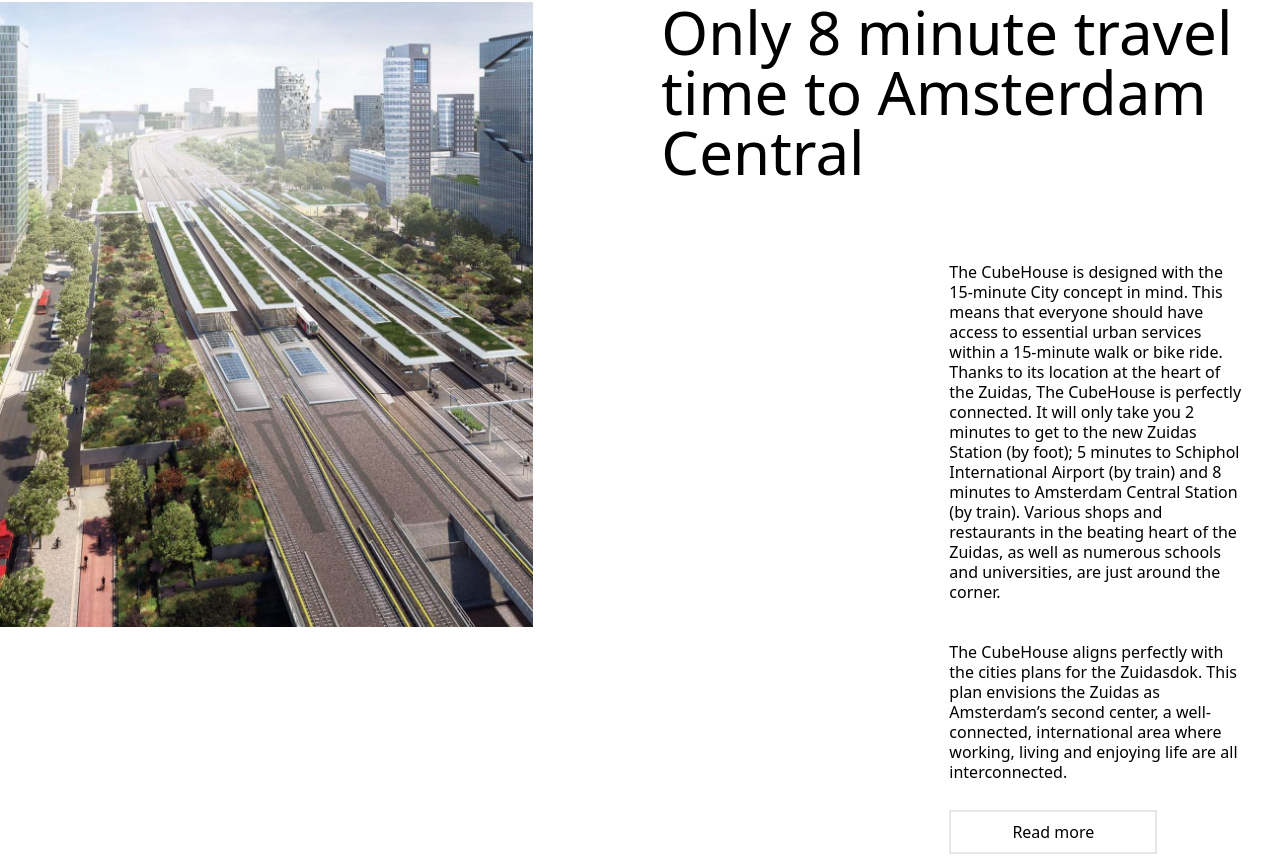
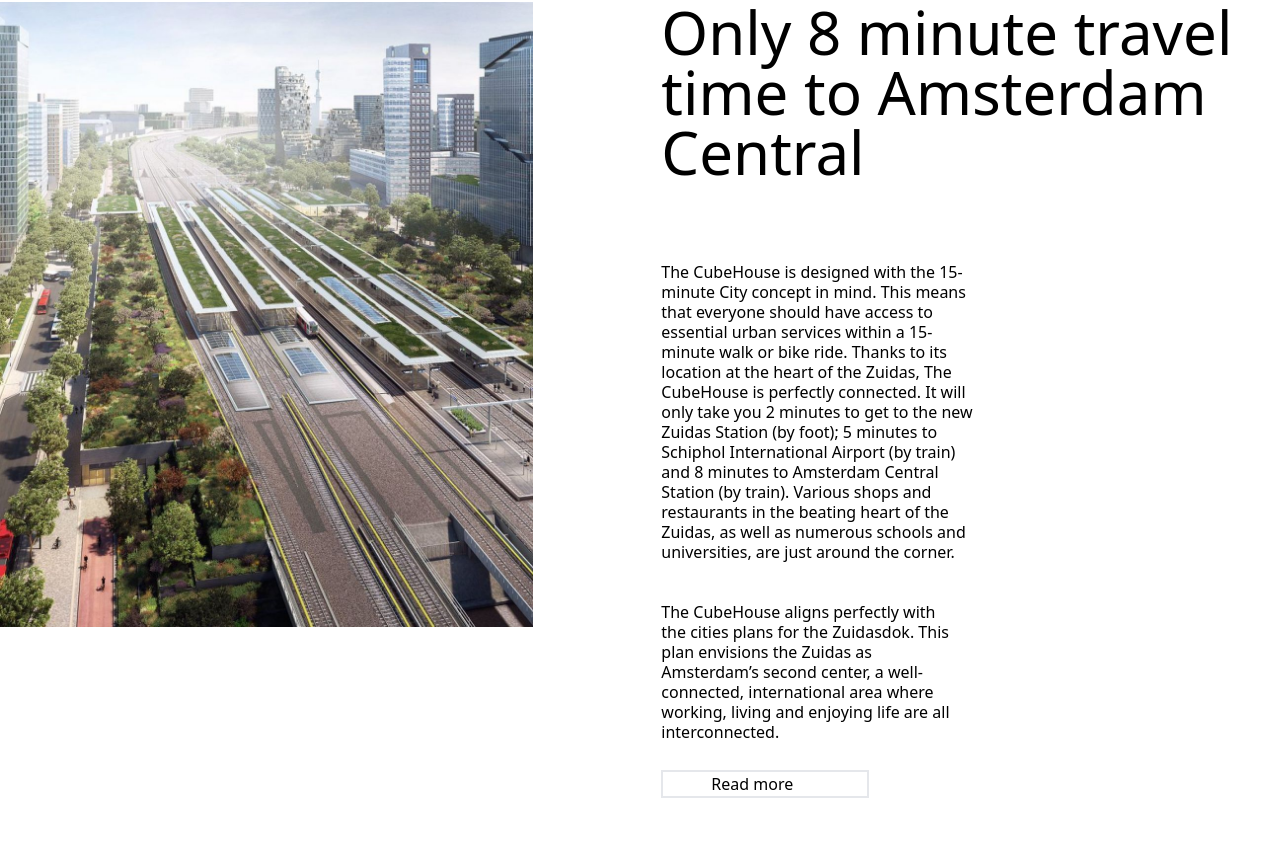
Before and after one commit to fardeen-khan-1107/react_site, a React (Vite) app: page / in a window 1280 px wide. Shown: the part 8310-9166 px from the top of the page. Built offline with nearby package versions, Linux system fonts and the light colour scheme; a web font is replaced by a local one.

Commit message:
updated code of section7

```diff
--- a/src/components/Section7.jsx
+++ b/src/components/Section7.jsx
@@ -3,36 +3,36 @@
 
 const Section7 = () => {
   return (
-    <section className='w-full flex mt-52'>
-        <div className='w-5/12'>
-            <img src={img15} alt="img15" className='w-full' />
+    <section className='w-full flex sm:block md:block mt-52 md:mt-[600px]'>
+        <div className='w-5/12 sm:w-full sm:flex sm:justify-center md:w-full md:flex md:justify-center'>
+            <img src={img15} alt="img15" className='w-full sm:w-11/12   md:w-11/12' />
         </div>
-        <div className='w-7/12 pl-32'>
-            <div className='text-6xl'>
+        <div className='w-7/12 pl-32 md:pl-10 sm:w-full sm:pl-5 sm:mt-20 md:w-full md:mt-20'>
+            <div className='text-6xl sm:text-4xl md:text-6xl'>
             Only 8 minute travel <br />
              time to Amsterdam  <br />
              Central
             </div>
-            <div className='text-gl leading-5 pl-72 pt-20'>
-            The CubeHouse is designed with the <br />
-             15-minute City concept in mind. This <br />
-              means that everyone should have <br />
-              access to essential urban services <br />
-               within a 15-minute walk or bike ride. <br />
-                Thanks to its location at the heart of <br />
-                 the Zuidas, The CubeHouse is perfectly <br />
-                 connected. It will only take you 2 <br />
-                  minutes to get to the new Zuidas <br />
-                  Station (by foot); 5 minutes to Schiphol <br />
-                   International Airport (by train) and 8 <br />
-                   minutes to Amsterdam Central Station <br />
-                    (by train). Various shops and <br />
-                    restaurants in the beating heart of the <br />
-                     Zuidas, as well as numerous schools <br />
-                      and universities, are just around the <br />
+            <div className='text-gl w-[320px] leading-5  pt-20'>
+            The CubeHouse is designed with the
+             15-minute City concept in mind. This
+              means that everyone should have
+              access to essential urban services
+               within a 15-minute walk or bike ride.
+                Thanks to its location at the heart of
+                 the Zuidas, The CubeHouse is perfectly
+                 connected. It will only take you 2
+                  minutes to get to the new Zuidas
+                  Station (by foot); 5 minutes to Schiphol
+                   International Airport (by train) and 8
+                   minutes to Amsterdam Central Station
+                    (by train). Various shops and
+                    restaurants in the beating heart of the
+                     Zuidas, as well as numerous schools
+                      and universities, are just around the
                       corner.
             </div>
-            <div  className='text-gl leading-5 pl-72 pt-10'>
+            <div  className='text-gl leading-5 pt-10'>
             The CubeHouse aligns perfectly with <br />
             the cities plans for the Zuidasdok. This <br />
              plan envisions the Zuidas as <br />
@@ -42,7 +42,7 @@
                 interconnected.
 
             </div>
-            <div className='mt-7 border-2 w-52 flex justify-center ml-72 py-2 px-12'>
+            <div className='mt-7 border-2 w-52 flex justify-centerpy-2 px-12'>
                 Read more
             </div>
         </div>
```
